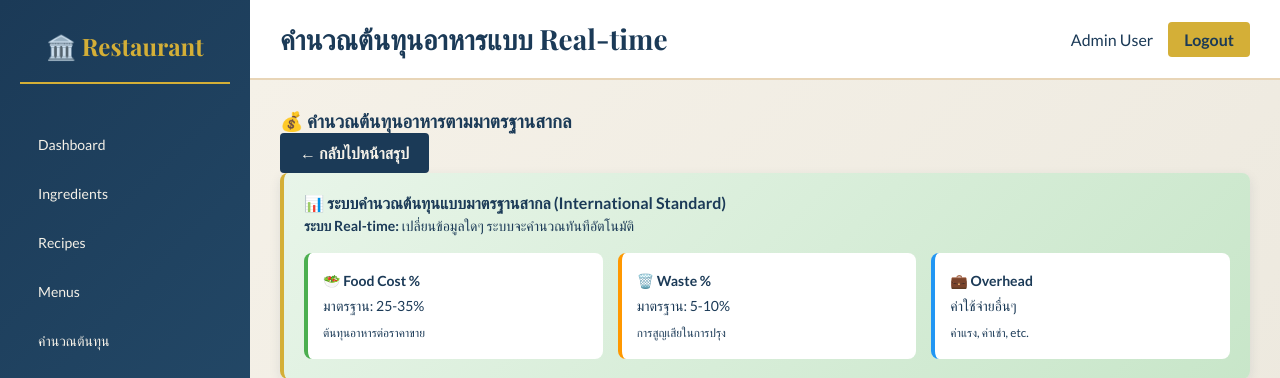
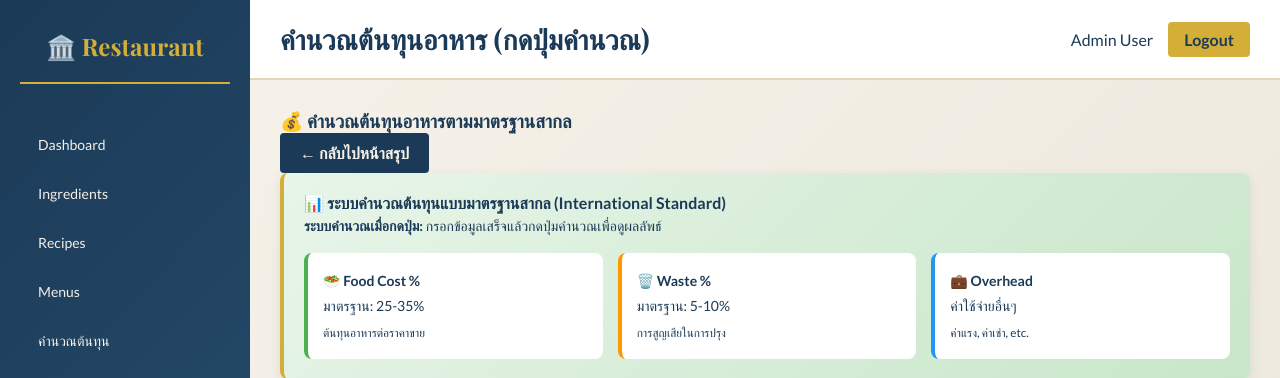
Before and after one commit to jaewhon888/test-computecost, a Django app: page /cost-calculator/ in a window 1280 px wide. Shown: the top 378 px of the page. Run offline with Django 5.2, Linux system fonts and the light colour scheme; data that the repository does not hold is empty.

Commit message:
ui: Change cost calculator to button-based calculation (removed real-time); updated titles and description to reflect button-based calculation

```diff
--- a/jaewhoncost/templates/jaewhoncost/cost_calculator_form.html
+++ b/jaewhoncost/templates/jaewhoncost/cost_calculator_form.html
@@ -1,7 +1,7 @@
 {% extends 'jaewhoncost/base.html' %}
 
-{% block title %}คำนวณต้นทุนแบบ Real-time - Restaurant Management{% endblock %}
-{% block page_title %}คำนวณต้นทุนอาหารแบบ Real-time{% endblock %}
+{% block title %}คำนวณต้นทุนอาหาร (กดปุ่มคำนวณ) - Restaurant Management{% endblock %}
+{% block page_title %}คำนวณต้นทุนอาหาร (กดปุ่มคำนวณ){% endblock %}
 
 {% block content %}
 <div class="page-header">
@@ -13,7 +13,7 @@
 <div class="card" style="background: linear-gradient(135deg, #e8f5e9 0%, #c8e6c9 100%); margin-bottom: 20px;">
     <h4>📊 ระบบคำนวณต้นทุนแบบมาตรฐานสากล (International Standard)</h4>
     <div style="font-size: 14px; line-height: 1.8;">
-        <p><strong>ระบบ Real-time:</strong> เปลี่ยนข้อมูลใดๆ ระบบจะคำนวณทันทีอัตโนมัติ</p>
+        <p><strong>ระบบคำนวณเมื่อกดปุ่ม:</strong> กรอกข้อมูลเสร็จแล้วกดปุ่มคำนวณเพื่อดูผลลัพธ์</p>
         <div style="display: grid; grid-template-columns: repeat(auto-fit, minmax(200px, 1fr)); gap: 15px; margin-top: 15px;">
             <div style="background: white; padding: 15px; border-radius: 8px; border-left: 4px solid #4caf50;">
                 <strong>🥗 Food Cost %</strong><br>
```
